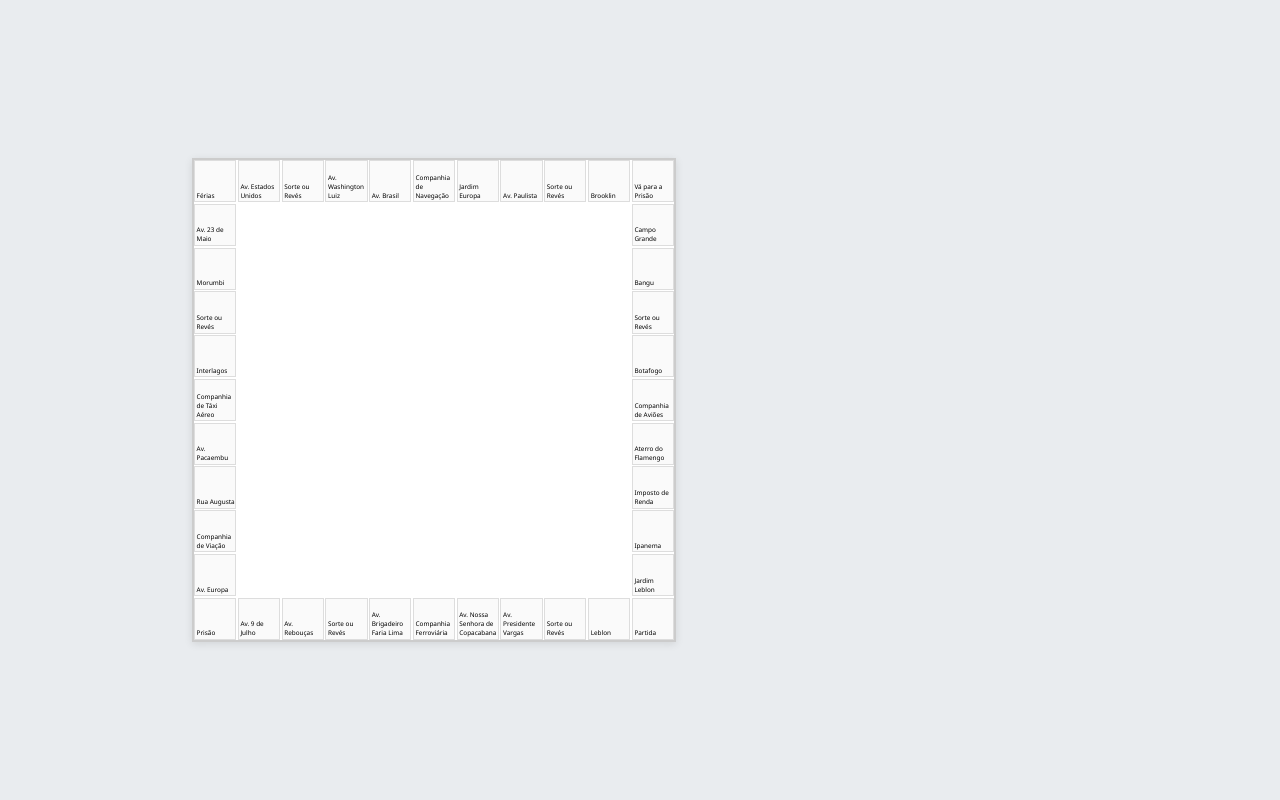
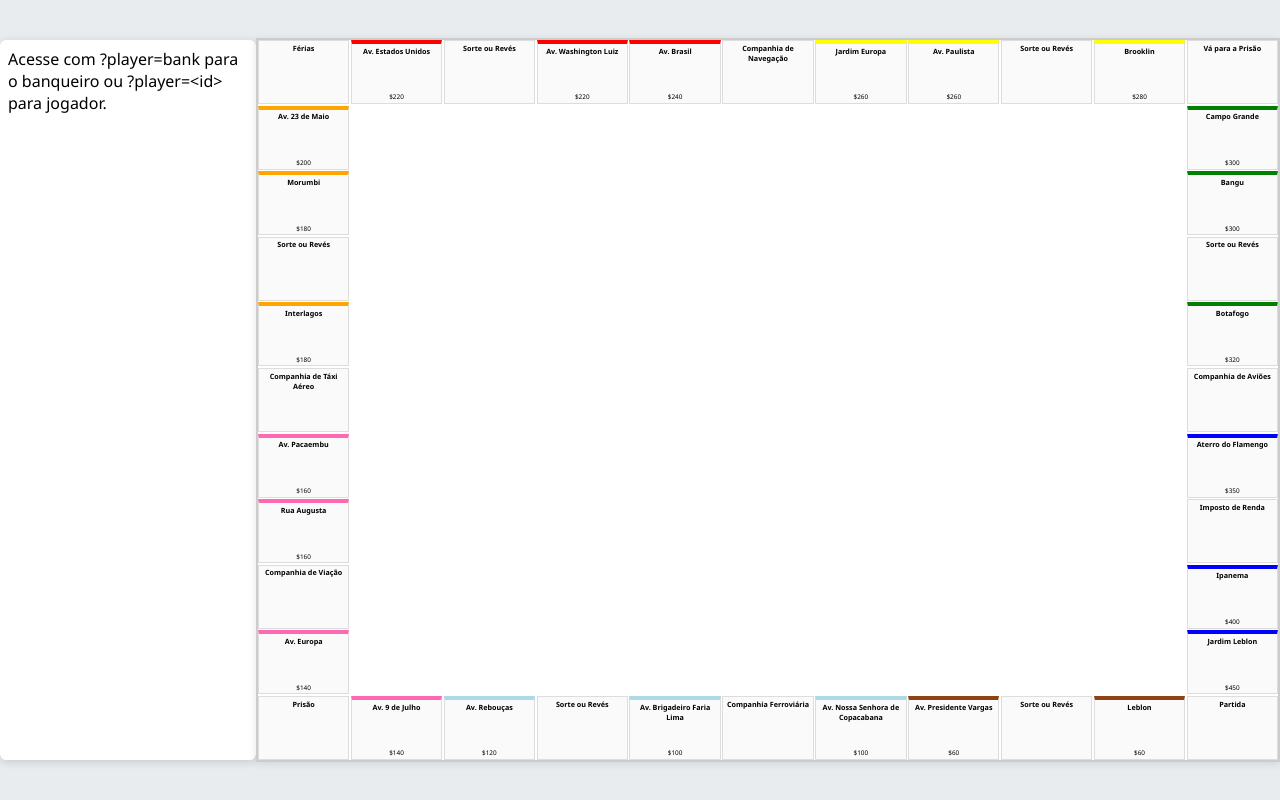
Before and after one commit to Elias-Ferro/boardgame, a plain HTML site: page index.html in a window 1280 px wide. Drawn offline with Linux system fonts and the light colour scheme.

Commit message:
Style squares and consolidate control sidebar

```diff
--- a/index.html
+++ b/index.html
@@ -8,9 +8,8 @@
 </head>
 <body>
   <div class="game">
-    <div id="playerSidebar" class="sidebar"></div>
+    <aside id="sidebar" class="sidebar"></aside>
     <div id="board" class="board"></div>
-    <div id="bankerSidebar" class="sidebar"></div>
   </div>
   <div id="propertyModal" class="modal hidden">
     <div class="modal-content">
--- a/script.js
+++ b/script.js
@@ -6,45 +6,45 @@ let players = [];
 
 const squares = [
   { name: 'Partida', type: 'start' },
-  { name: 'Leblon' },
+  { name: 'Leblon', price: 60, color: '#8B4513' },
   { name: 'Sorte ou Revés', type: 'chance' },
-  { name: 'Av. Presidente Vargas' },
-  { name: 'Av. Nossa Senhora de Copacabana' },
+  { name: 'Av. Presidente Vargas', price: 60, color: '#8B4513' },
+  { name: 'Av. Nossa Senhora de Copacabana', price: 100, color: '#ADD8E6' },
   { name: 'Companhia Ferroviária', type: 'transport' },
-  { name: 'Av. Brigadeiro Faria Lima' },
+  { name: 'Av. Brigadeiro Faria Lima', price: 100, color: '#ADD8E6' },
   { name: 'Sorte ou Revés', type: 'chance' },
-  { name: 'Av. Rebouças' },
-  { name: 'Av. 9 de Julho' },
+  { name: 'Av. Rebouças', price: 120, color: '#ADD8E6' },
+  { name: 'Av. 9 de Julho', price: 140, color: '#FF69B4' },
   { name: 'Prisão', type: 'jail' },
-  { name: 'Av. Europa' },
+  { name: 'Av. Europa', price: 140, color: '#FF69B4' },
   { name: 'Companhia de Viação', type: 'transport' },
-  { name: 'Rua Augusta' },
-  { name: 'Av. Pacaembu' },
+  { name: 'Rua Augusta', price: 160, color: '#FF69B4' },
+  { name: 'Av. Pacaembu', price: 160, color: '#FF69B4' },
   { name: 'Companhia de Táxi Aéreo', type: 'transport' },
-  { name: 'Interlagos' },
+  { name: 'Interlagos', price: 180, color: '#FFA500' },
   { name: 'Sorte ou Revés', type: 'chance' },
-  { name: 'Morumbi' },
-  { name: 'Av. 23 de Maio' },
+  { name: 'Morumbi', price: 180, color: '#FFA500' },
+  { name: 'Av. 23 de Maio', price: 200, color: '#FFA500' },
   { name: 'Férias', type: 'vacation' },
-  { name: 'Av. Estados Unidos' },
+  { name: 'Av. Estados Unidos', price: 220, color: '#FF0000' },
   { name: 'Sorte ou Revés', type: 'chance' },
-  { name: 'Av. Washington Luiz' },
-  { name: 'Av. Brasil' },
+  { name: 'Av. Washington Luiz', price: 220, color: '#FF0000' },
+  { name: 'Av. Brasil', price: 240, color: '#FF0000' },
   { name: 'Companhia de Navegação', type: 'transport' },
-  { name: 'Jardim Europa' },
-  { name: 'Av. Paulista' },
+  { name: 'Jardim Europa', price: 260, color: '#FFFF00' },
+  { name: 'Av. Paulista', price: 260, color: '#FFFF00' },
   { name: 'Sorte ou Revés', type: 'chance' },
-  { name: 'Brooklin' },
+  { name: 'Brooklin', price: 280, color: '#FFFF00' },
   { name: 'Vá para a Prisão', type: 'gotojail' },
-  { name: 'Campo Grande' },
-  { name: 'Bangu' },
+  { name: 'Campo Grande', price: 300, color: '#008000' },
+  { name: 'Bangu', price: 300, color: '#008000' },
   { name: 'Sorte ou Revés', type: 'chance' },
-  { name: 'Botafogo' },
+  { name: 'Botafogo', price: 320, color: '#008000' },
   { name: 'Companhia de Aviões', type: 'transport' },
-  { name: 'Aterro do Flamengo' },
+  { name: 'Aterro do Flamengo', price: 350, color: '#0000FF' },
   { name: 'Imposto de Renda', type: 'tax' },
-  { name: 'Ipanema' },
-  { name: 'Jardim Leblon' }
+  { name: 'Ipanema', price: 400, color: '#0000FF' },
+  { name: 'Jardim Leblon', price: 450, color: '#0000FF' }
 ];
 
 function loadPlayers() {
@@ -74,7 +74,16 @@ function createBoard() {
     const label = document.createElement('span');
     label.className = 'name';
     label.textContent = squares[i].name;
+    if (squares[i].color) {
+      square.style.borderTop = '0.5vmin solid ' + squares[i].color;
+    }
     square.appendChild(label);
+    if (squares[i].price) {
+      const price = document.createElement('span');
+      price.className = 'price';
+      price.textContent = '$' + squares[i].price;
+      square.appendChild(price);
+    }
     square.addEventListener('click', () => {
       if (!playerIdParam || playerIdParam === 'bank') return;
       const player = players.find((p) => p.id === playerIdParam);
@@ -91,8 +100,10 @@ function renderBoard() {
   for (let i = 0; i < 40; i++) {
     const square = document.getElementById('sq' + i);
     const label = square.querySelector('.name');
+    const price = square.querySelector('.price');
     square.innerHTML = '';
     square.appendChild(label);
+    if (price) square.appendChild(price);
   }
   players.forEach((p) => {
     const token = document.createElement('div');
@@ -121,7 +132,7 @@ function movePlayer(id, steps) {
 }
 
 function setupBankerControls() {
-  const controls = document.getElementById('bankerSidebar');
+  const controls = document.getElementById('sidebar');
   const addForm = document.createElement('div');
   addForm.innerHTML =
     '<input id="newPlayerName" placeholder="Nome"> <button id="addPlayer">Adicionar</button>';
@@ -180,7 +191,7 @@ function updateBankerList() {
 }
 
 function setupPlayerControls(id) {
-  const controls = document.getElementById('playerSidebar');
+  const controls = document.getElementById('sidebar');
   const info = document.createElement('div');
   info.id = 'playerInfo';
   controls.appendChild(info);
@@ -252,7 +263,7 @@ function showPropertyModal(index, player) {
   const infoEl = document.getElementById('modalInfo');
   const buyBtn = document.getElementById('buyBtn');
   const square = squares[index];
-  const price = square.price || 100 + index * 10;
+  const price = square.price || 0;
   nameEl.textContent = square.name;
   infoEl.textContent = `Preço: ${price}`;
   const owned = player.properties.includes(square.name);
@@ -294,13 +305,11 @@ loadPlayers();
 renderBoard();
 document.getElementById('closeModal').addEventListener('click', hideModal);
 
+const sidebar = document.getElementById('sidebar');
 if (playerIdParam === 'bank') {
-  document.getElementById('playerSidebar').style.display = 'none';
   setupBankerControls();
 } else if (playerIdParam) {
-  document.getElementById('bankerSidebar').style.display = 'none';
   setupPlayerControls(playerIdParam);
-} else {
-  document.getElementById('bankerSidebar').style.display = 'none';
-  document.getElementById('playerSidebar').style.display = 'none';
+} else if (sidebar) {
+  sidebar.textContent = 'Acesse com ?player=bank para o banqueiro ou ?player=<id> para jogador.';
 }
--- a/style.css
+++ b/style.css
@@ -8,16 +8,15 @@ html, body {
 
 .game {
   height: 100vh;
-  display: grid;
-  grid-template-columns: 15vw 60vmin 15vw;
+  display: flex;
   align-items: center;
   justify-content: center;
-  column-gap: 2vmin;
 }
 
 .board {
-  width: 60vmin;
-  height: 60vmin;
+  flex: 1;
+  max-height: 90vmin;
+  aspect-ratio: 1 / 1;
   display: grid;
   grid-template-columns: repeat(11, 1fr);
   grid-template-rows: repeat(11, 1fr);
@@ -34,12 +33,19 @@ html, body {
   font-size: 1vmin;
   padding: 0.2vmin;
   box-sizing: border-box;
+  display: flex;
+  flex-direction: column;
+  align-items: center;
+  justify-content: space-between;
+  text-align: center;
 }
 
 .square .name {
-  position: absolute;
-  bottom: 0.2vmin;
-  left: 0.2vmin;
+  font-weight: bold;
+  font-size: 0.9vmin;
+}
+
+.square .price {
   font-size: 0.8vmin;
 }
 
@@ -53,8 +59,8 @@ html, body {
 }
 
 .sidebar {
-  width: 100%;
-  height: 80vmin;
+  width: 20vw;
+  height: 90vmin;
   background: #fff;
   border-radius: 0.8vmin;
   box-shadow: 0 2px 8px rgba(0, 0, 0, 0.15);
```
Also changed, not shown: 1 other file.
